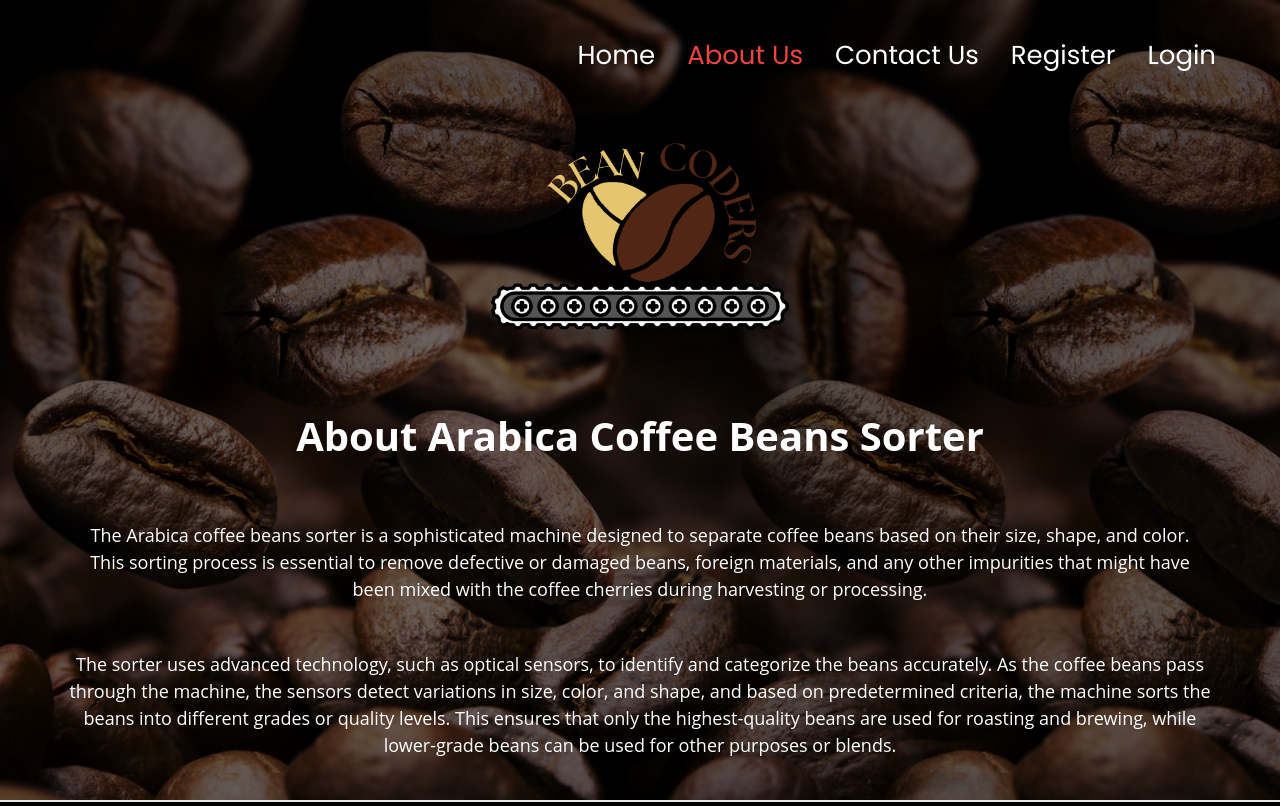
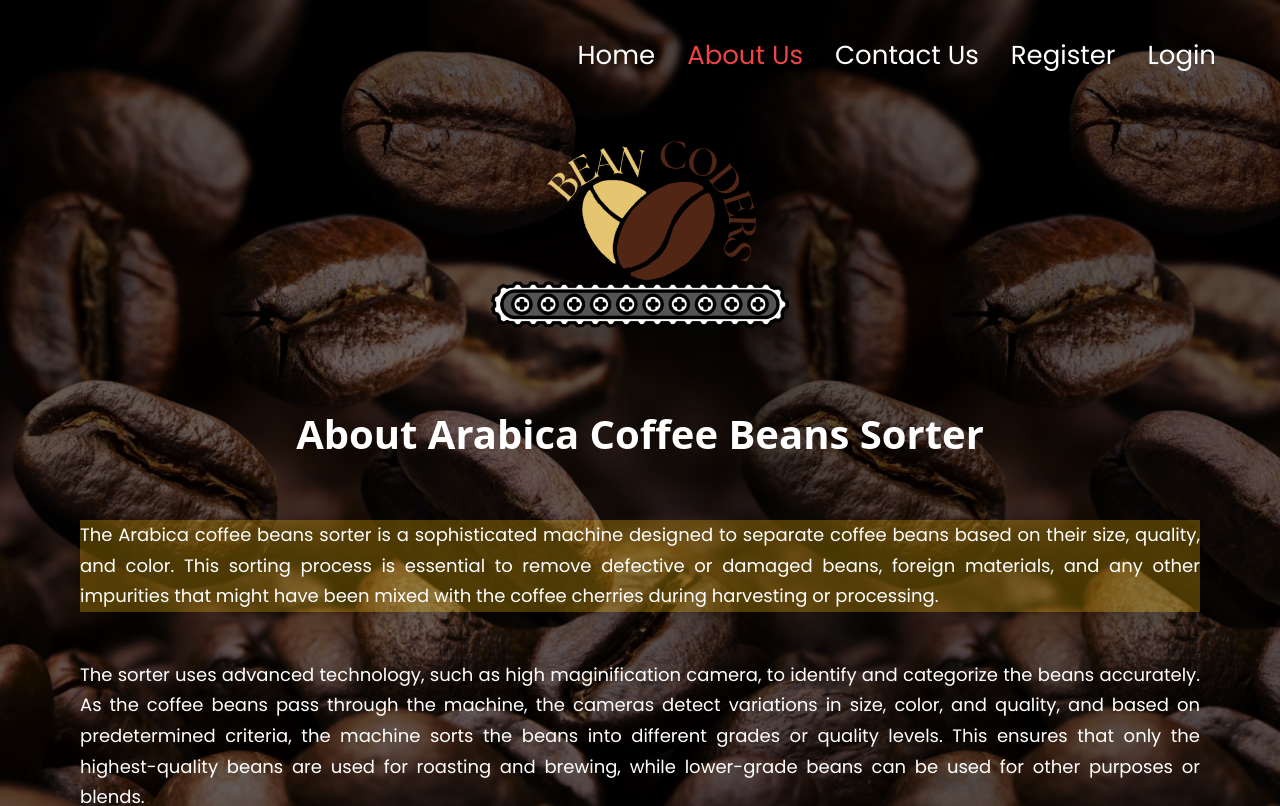
Before and after one commit to joephinecalapiz/beancoders-coffee-sorters, a React (Vite) app: page /aboutus in a window 1280 px wide. Shown: the top 806 px of the page. Built offline with nearby package versions, Linux system fonts and the light colour scheme.

Commit message:
not yet finished in about

```diff
--- a/src/config.jsx
+++ b/src/config.jsx
@@ -1,4 +1,4 @@
 /** @format */
 
-const api_endpoint = "http://192.168.1.23:8000/api";
+const api_endpoint = "http://192.168.1.15:8000/api";
 export default api_endpoint;
--- a/src/image-config.jsx
+++ b/src/image-config.jsx
@@ -1,4 +1,4 @@
 /** @format */
 
-const image_endpoint = "http://192.168.1.23:8000";
+const image_endpoint = "http://192.168.1.15:8000";
 export default image_endpoint;
--- a/src/screens/LandingScreen/About.jsx
+++ b/src/screens/LandingScreen/About.jsx
@@ -21,35 +21,27 @@ const About = () => {
 
         <img src={BeansLogo} alt="BeansLogo" className="h-80 w-80 mt-20" />
 
-        <div className="text-center poppins-font text-white">
-          <h1
-            // style={{ color: "white", fontFamily: "Poppins, sans-serif" }}
-            className="mt-1 mb-14 font-bold md:text-[40px] text-[30px]"
-          >
+        <div className="text-center poppins-font text-white ">
+          <h1 className="mt-1 mb-14 font-bold md:text-[40px] text-[30px]">
             About Arabica Coffee Beans Sorter
           </h1>
-          <h3
-            // style={{ color: "white", fontFamily: "Poppins, sans-serif" }}
-            className="mb-12 md:text-[18px] text-[16px] md:ml-20 md:mr-20 ml-22 mr-22"
-          >
+          <h3 className="text-justify poppins-font mb-12 md:text-[18px] text-[16px] m-5 md:ml-20 md:mr-20 ml-22 mr-22 md:leading-[1.7] bg-yellow-500 bg-opacity-30 shadow-lg">
             The Arabica coffee beans sorter is a sophisticated machine designed
-            to separate coffee beans based on their size, shape, and color. This
-            sorting process is essential to remove defective or damaged beans,
-            foreign materials, and any other impurities that might have been
-            mixed with the coffee cherries during harvesting or processing.
+            to separate coffee beans based on their size, quality, and color.
+            This sorting process is essential to remove defective or damaged
+            beans, foreign materials, and any other impurities that might have
+            been mixed with the coffee cherries during harvesting or processing.
           </h3>
-          <h3
-            // style={{ color: "white", fontFamily: "Poppins, sans-serif" }}
-            className=" md:text-[18px] text-[16px] md:ml-14 md:mr-14 ml-22 mr-22 mb-10"
-          >
-            The sorter uses advanced technology, such as optical sensors, to
-            identify and categorize the beans accurately. As the coffee beans
-            pass through the machine, the sensors detect variations in size,
-            color, and shape, and based on predetermined criteria, the machine
-            sorts the beans into different grades or quality levels. This
-            ensures that only the highest-quality beans are used for roasting
-            and brewing, while lower-grade beans can be used for other purposes
-            or blends.
+
+          <h3 className="text-justify poppins-font mb-12 md:text-[18px] text-[16px] m-5 md:ml-20 md:mr-20 ml-22 mr-22 md:leading-[1.7]">
+            The sorter uses advanced technology, such as high maginification
+            camera, to identify and categorize the beans accurately. As the
+            coffee beans pass through the machine, the cameras detect variations
+            in size, color, and quality, and based on predetermined criteria,
+            the machine sorts the beans into different grades or quality levels.
+            This ensures that only the highest-quality beans are used for
+            roasting and brewing, while lower-grade beans can be used for other
+            purposes or blends.
           </h3>
         </div>
       </div>
```
Also changed, not shown: 1 other file (tests, documents, lock files or other folders).
